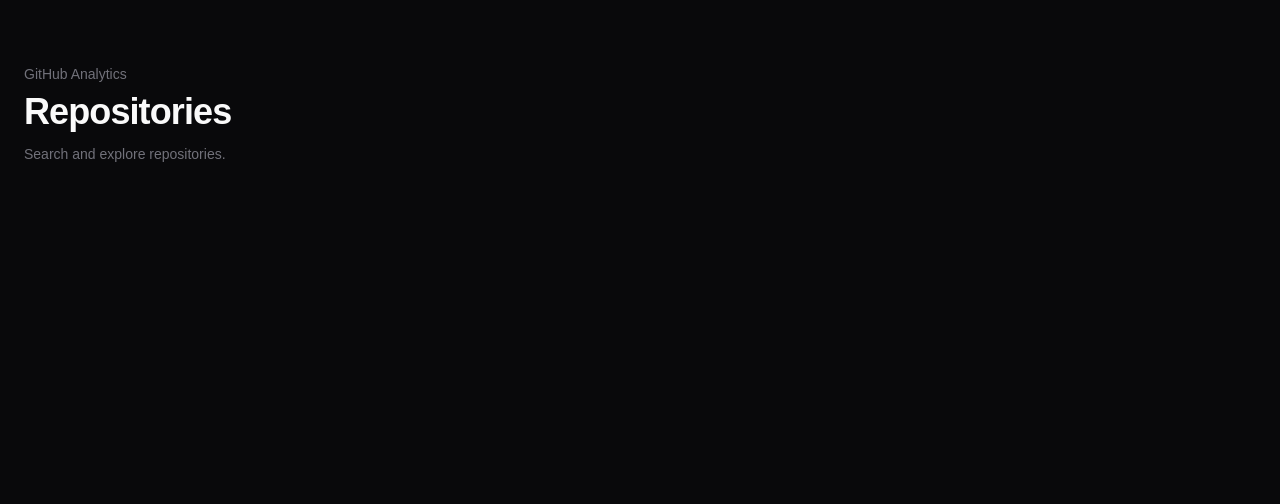
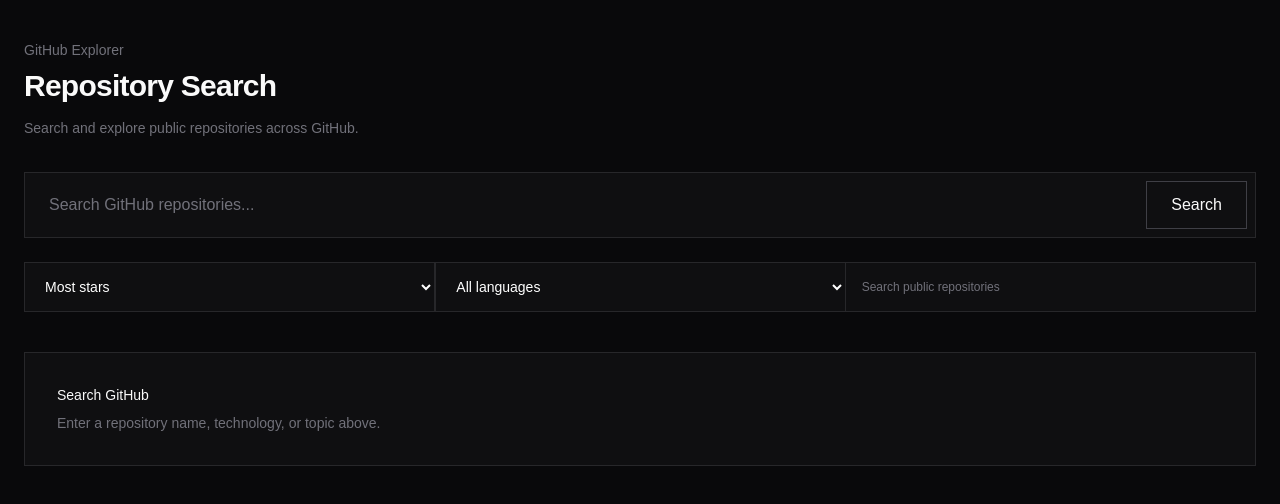
Before and after one commit to natsu0001/devpulse, a Next.js app: page /repositories in a window 1280 px wide. Shown: the top 504 px of the page. Built offline with nearby package versions, Linux system fonts and the light colour scheme.

Commit message:
repo page .1

```diff
--- a/app/repositories/page.tsx
+++ b/app/repositories/page.tsx
@@ -1,22 +1,126 @@
+"use client";
+
+import { useState } from "react";
+
 const RepositoriesPage = () => {
+  const [query, setQuery] = useState("");
+
   return (
-    <main className="mx-auto min-h-screen w-full max-w-7xl px-6 py-16">
-
+    <main className="mx-auto w-full max-w-7xl px-6 pb-16 pt-10">
+      {/* Header */}
+      <div className="mb-8">
         <p className="text-sm text-text-muted">
-        GitHub Analytics
+          GitHub Explorer
         </p>
 
         <h1
           data-ascii-text
-        className="mt-2 text-4xl font-semibold tracking-tight"
+          className="mt-2 text-3xl font-semibold tracking-tight"
         >
-        Repositories
+          Repository Search
         </h1>
 
-      <p className="mt-3 max-w-xl text-sm text-text-muted">
-        Search and explore repositories.
+        <p className="mt-3 max-w-2xl text-sm leading-6 text-text-muted">
+          Search and explore public repositories
+          across GitHub.
+        </p>
+      </div>
+
+      {/* Search */}
+      <div className="border border-border bg-surface p-2">
+        <div className="flex flex-col gap-2 sm:flex-row">
+          <input
+            type="search"
+            value={query}
+            onChange={(event) =>
+              setQuery(event.target.value)
+            }
+            placeholder="Search GitHub repositories..."
+            className="min-h-12 flex-1 bg-transparent px-4 text-sm text-white outline-none placeholder:text-text-muted"
+          />
+
+          <button
+            type="button"
+            className="min-h-12 border border-border-strong px-6 text-sm transition-colors hover:bg-surface-hover"
+          >
+            Search
+          </button>
+        </div>
+      </div>
+
+      {/* Filters */}
+      <div className="mt-6 grid grid-cols-1 gap-px border border-border bg-border sm:grid-cols-3">
+        <select
+          defaultValue="stars"
+          className="min-h-12 bg-surface px-4 text-sm text-white outline-none"
+        >
+          <option value="stars">
+            Most stars
+          </option>
+
+          <option value="forks">
+            Most forks
+          </option>
+
+          <option value="updated">
+            Recently updated
+          </option>
+        </select>
+
+        <select
+          defaultValue="all"
+          className="min-h-12 border-t border-border bg-surface px-4 text-sm text-white outline-none sm:border-l sm:border-t-0"
+        >
+          <option value="all">
+            All languages
+          </option>
+
+          <option value="typescript">
+            TypeScript
+          </option>
+
+          <option value="javascript">
+            JavaScript
+          </option>
+
+          <option value="python">
+            Python
+          </option>
+
+          <option value="rust">
+            Rust
+          </option>
+        </select>
+
+        <div className="flex items-center bg-surface px-4">
+          <span className="text-xs text-text-muted">
+            Search public repositories
+          </span>
+        </div>
+      </div>
+
+      {/* Results */}
+      <div className="mt-10">
+        {query ? (
+          <p className="text-sm text-text-muted">
+            Searching for{" "}
+            <span className="text-white">
+              "{query}"
+            </span>
+          </p>
+        ) : (
+          <div className="border border-border bg-surface p-8">
+            <p className="text-sm font-medium">
+              Search GitHub
             </p>
 
+            <p className="mt-2 text-sm text-text-muted">
+              Enter a repository name,
+              technology, or topic above.
+            </p>
+          </div>
+        )}
+      </div>
     </main>
   );
 };
```
Lines whose indentation alone changed are shown as unchanged.
